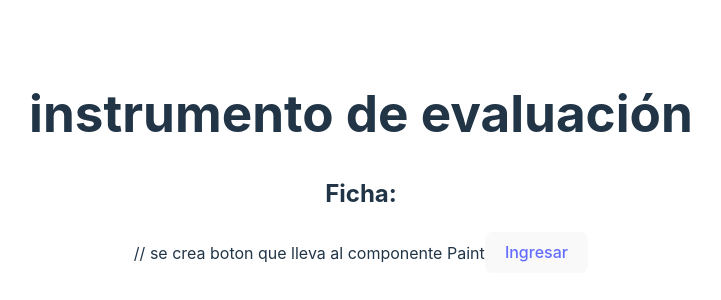
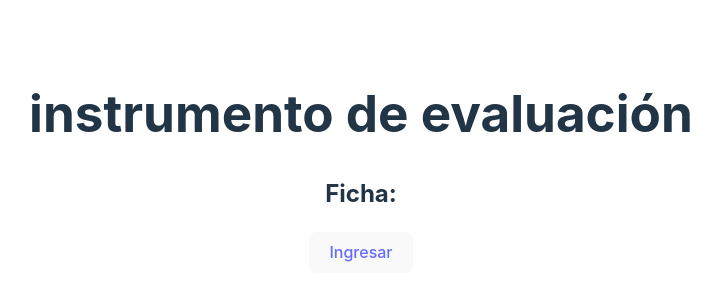
Before and after one commit to johan101429/instrumento_B, a React (Vite) app: page / in a window 1280 px wide. Shown: the part 238-538 px from the top of the page, without its empty margins (279-1000 px from the left). Built offline with nearby package versions, Linux system fonts and the light colour scheme.

Commit message:
se modifica comentario

```diff
--- a/src/components/Layouts/Welcome/Welcome.jsx
+++ b/src/components/Layouts/Welcome/Welcome.jsx
@@ -2,11 +2,11 @@ import React from 'react'
 import {Paint} from '../Paint/Paint'
 
 export const Welcome = ({ ficha }) => {
+  // se crea boton que lleva al componente Paint
   return (
     <>
       <h1>instrumento de evaluación</h1>
       <h2>Ficha: {ficha} </h2>
-      // se crea boton que lleva al componente Paint
       <button type="button"><a href='/Paint'>Ingresar</a> </button>
 
     </>
```
